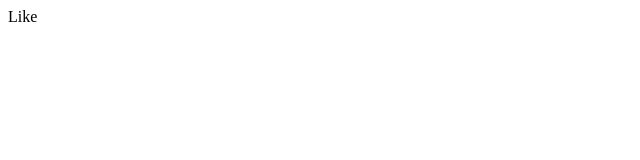
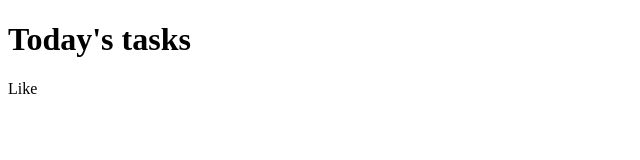
Before and after one commit to kenfackyann/webdev-assignment, a plain HTML site: page index.html in a window 1280 px wide. Shown: the whole page, without its empty margins (0-640 px from the left). Drawn offline with Linux system fonts and the light colour scheme.

Commit message:
Added h1 tag with class heading and some text

```diff
--- a/index.html
+++ b/index.html
@@ -6,6 +6,7 @@
     <title>Document</title>
 </head>
 <body>
+  <h1 class="heading">Today's tasks</h1>
   <div>
     Like
   </div>
```
